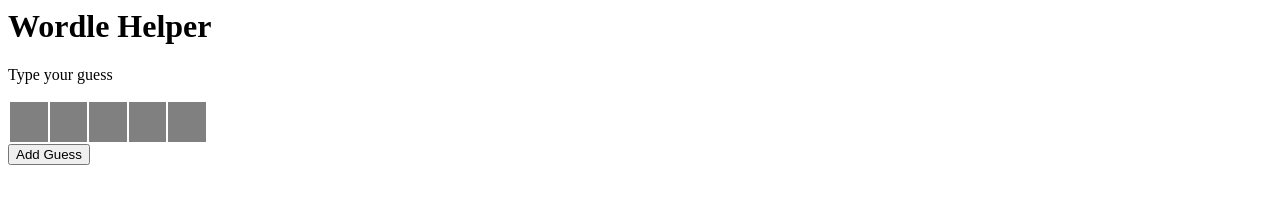
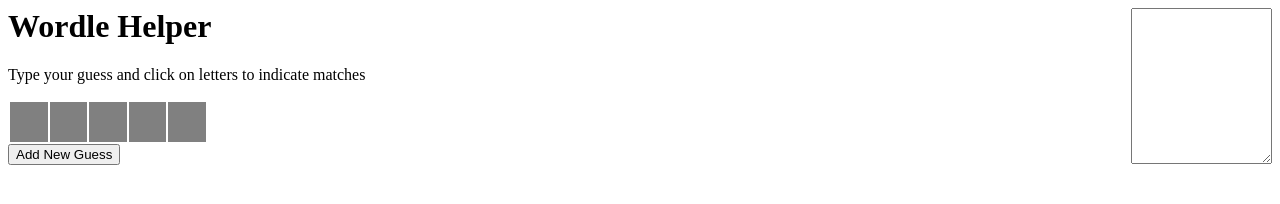
Before and after one commit to jakefeasel/wordlehelper, a plain HTML site: page index.html in a window 1280 px wide. Drawn offline with Linux system fonts and the light colour scheme.

Commit message:
Better help text and hint list

```diff
--- a/index.html
+++ b/index.html
@@ -19,6 +19,9 @@
         }
         #words td.inexact {
             background-color: rgb(234 179 8)
+        }
+        #otherGuesses {
+            float: right;
         }
     </style>
 
@@ -87,7 +90,7 @@
 
             if (validWords.length) {
                 currentWord = validWords[0];
-
+                document.getElementById("otherGuesses").value = JSON.stringify(validWords.slice(0,9), null, 4);
                 currentGuess++;
                 document.getElementById("words").appendChild(document.createElement("tr"));
                 for (var i=0;i<5;i++) {
@@ -111,8 +114,11 @@
 </head>
 <body onkeydown="updateWords(event)">
 
+
+<textarea rows="10" cols="15" id="otherGuesses" readonly></textarea>
+
 <h1>Wordle Helper</h1>
-<p>Type your guess</p>
+<p>Type your guess and click on letters to indicate matches</p>
 <table id="words" onClick="toggleLetterState(event)">
     <tr>
         <td></td>
@@ -122,7 +128,8 @@
         <td></td>
     </tr>
 </table>
-<input type="button" value="Add Guess" onClick="guessNewWord()">
+<input type="button" value="Add New Guess" onClick="guessNewWord()">
+
 
 </body>
 </html>
```
